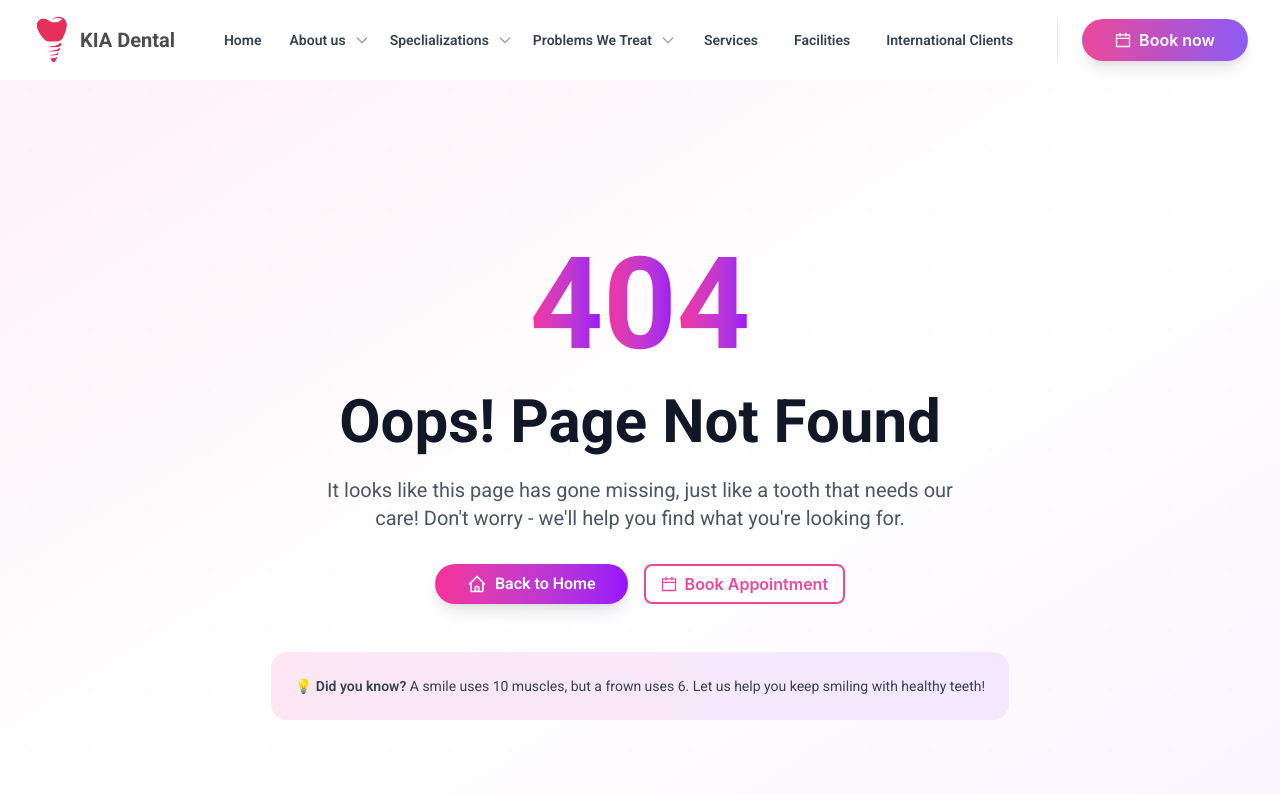
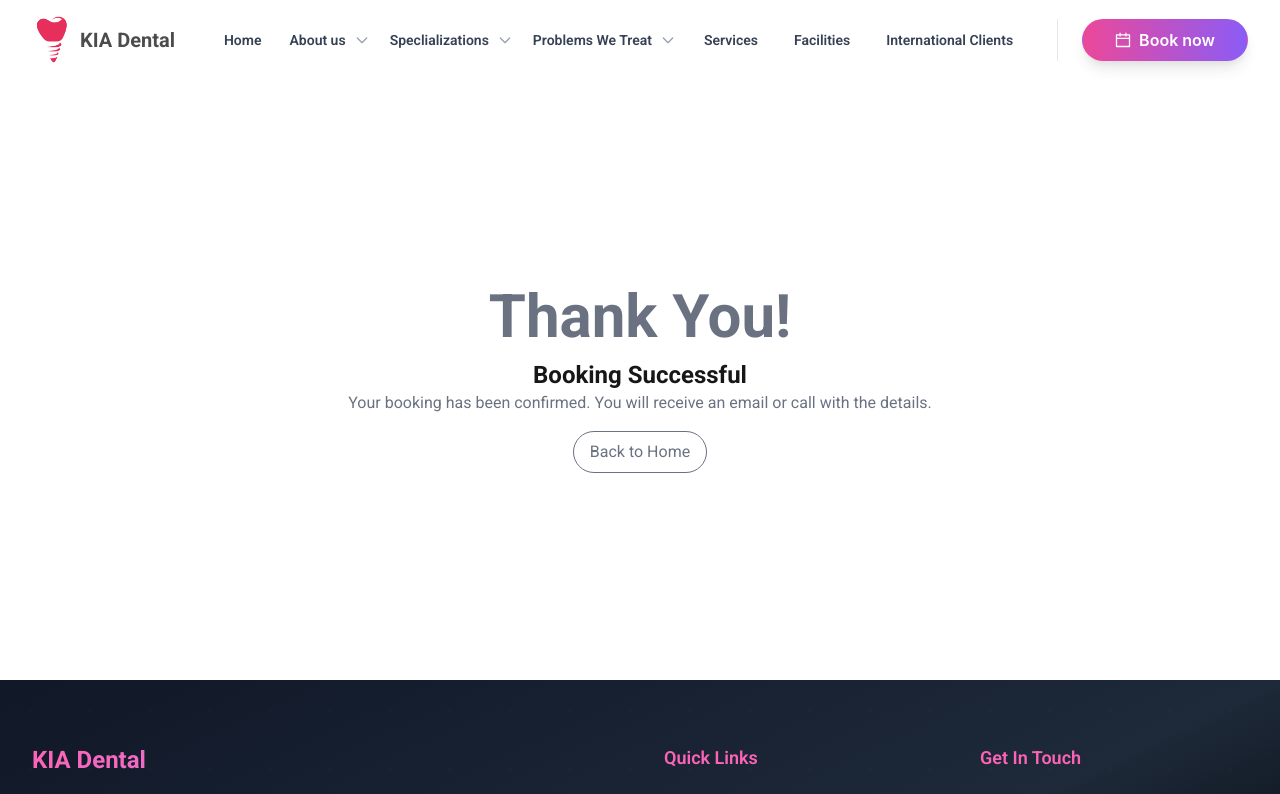
Before and after one commit to RED10xofficial/k-dental, a Next.js app: page /booking-success in a window 1280 px wide. Before the commit this address had no page. Shown: the top 794 px of the page. Built offline with nearby package versions, Linux system fonts and the light colour scheme.

Commit message:
success page

```diff
--- /dev/null
+++ b/src/app/(features)/booking-success/page.tsx
@@ -0,0 +1,22 @@
+import Link from "next/link";
+
+const BookingSuccessPage = () => {
+  return (
+    <div className="bg-white h-[calc(100vh-200px)] w-full flex flex-col items-center justify-center">
+      {/* <img src="success.gif" alt="success" className="w-20 object-contain" /> */}
+      <h1 className="text-6xl font-bold text-gray-500 mb-3">Thank You!</h1>
+      <h1 className="text-2xl font-bold">Booking Successful</h1>
+      <p className="text-gray-500">
+        Your booking has been confirmed. You will receive an email or call with
+        the details.
+      </p>
+      <Link href="/" className="mt-4">
+        <button className="bg-transparent border border-gray-500 cursor-pointer text-gray-500 px-4 py-2 rounded-full hover:bg-gray-500 hover:text-white transition-all duration-300">
+          Back to Home
+        </button>
+      </Link>
+    </div>
+  );
+};
+
+export default BookingSuccessPage;
--- a/src/app/shared/components/booking.tsx
+++ b/src/app/shared/components/booking.tsx
@@ -23,6 +23,7 @@ import {
 } from "@ant-design/icons";
 import { useBooking } from "../contexts/booking-context";
 import type { Dayjs } from "dayjs";
+import { useRouter } from "next/navigation";
 
 const { Title, Text } = Typography;
 const { Option } = Select;
@@ -61,7 +62,7 @@ export const BookingForm: React.FC = () => {
   const { isBookingModalOpen, closeBookingModal } = useBooking();
   const [form] = Form.useForm();
   const [loading, setLoading] = React.useState(false);
-
+  const router = useRouter();
   const handleSubmit = async (values: BookingFormData) => {
     setLoading(true);
     try {
@@ -123,6 +124,7 @@ Please contact the patient to confirm the appointment.
 
       if (data.success) {
         console.log("Booking submitted successfully:", values);
+        router.push("/booking-success");
         message.success(
           "Booking request submitted successfully! We will contact you soon."
         );
```
Also changed, not shown: public/success.gif (added).
